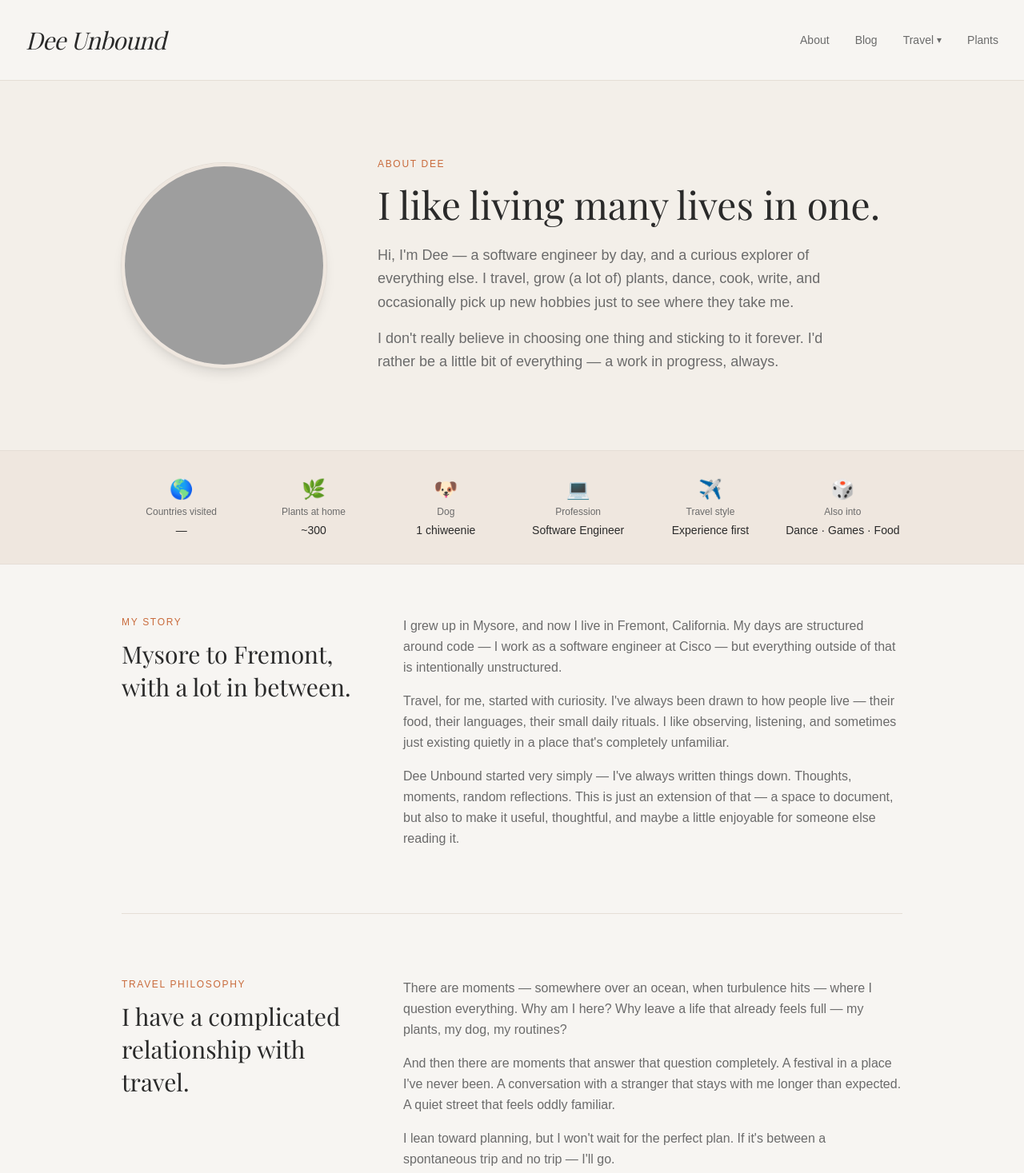
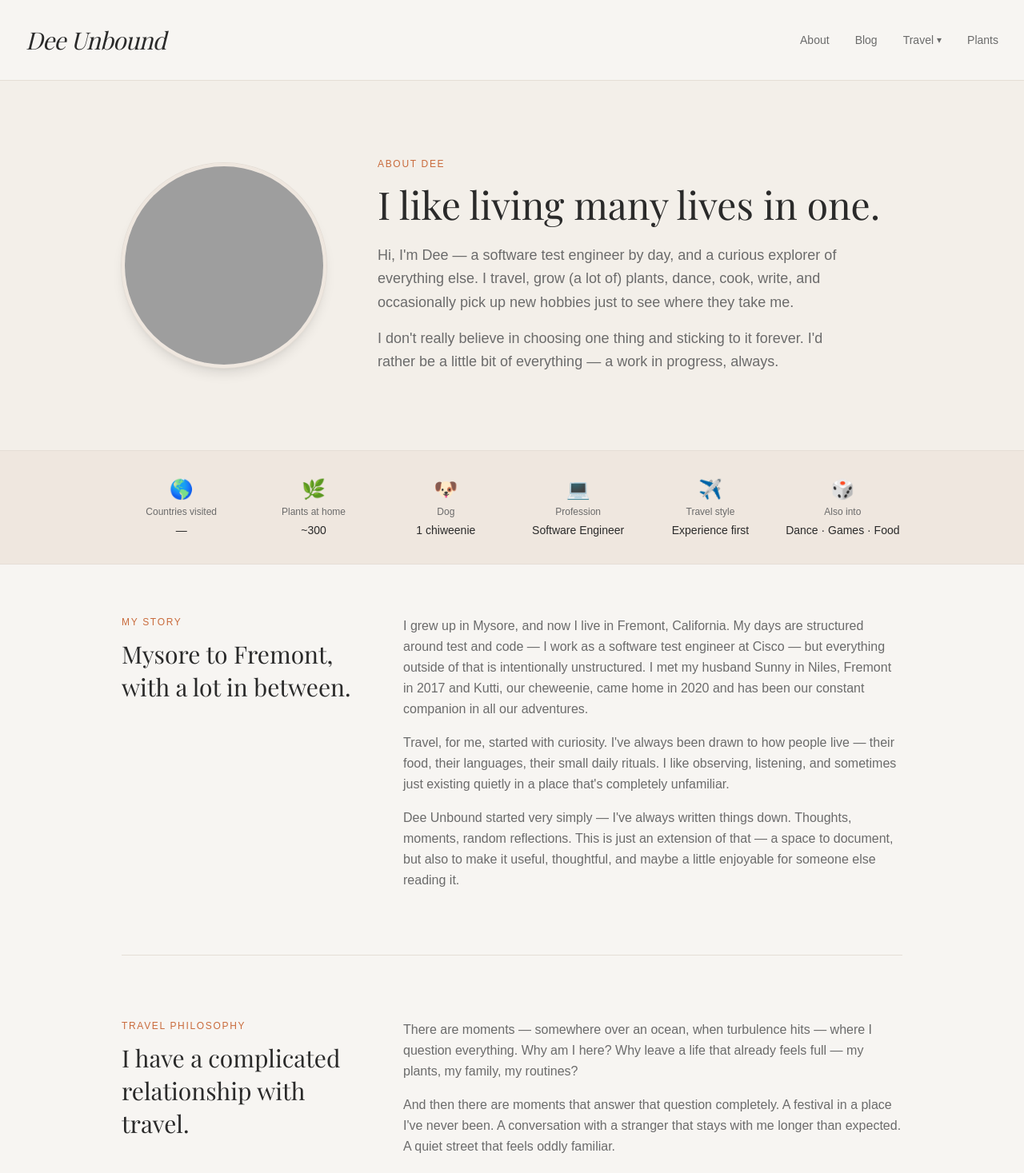
Before and after one commit to dsatyan/deeunbound, a Next.js app: page /about in a window 1280 px wide. Shown: the top 1467 px of the page at 80% size. Built offline with nearby package versions, Linux system fonts and the light colour scheme; grey boxes are pictures that could not be loaded; a web font is replaced by a local one.

Commit message:
about page 5

```diff
--- a/app/about/page.tsx
+++ b/app/about/page.tsx
@@ -28,7 +28,7 @@ export default function AboutPage() {
               I like living many lives in one.
             </h1>
             <p className="text-[var(--muted)] text-lg leading-relaxed max-w-xl">
-              Hi, I'm Dee — a software engineer by day, and a curious explorer of everything else.
+              Hi, I'm Dee — a software test engineer by day, and a curious explorer of everything else.
               I travel, grow (a lot of) plants, dance, cook, write, and occasionally pick up new
               hobbies just to see where they take me.
             </p>
@@ -80,8 +80,9 @@ export default function AboutPage() {
           <div className="space-y-4 text-[var(--muted)] leading-relaxed">
             <p>
               I grew up in Mysore, and now I live in Fremont, California. My days are structured
-              around code — I work as a software engineer at Cisco — but everything outside of
-              that is intentionally unstructured.
+              around test and code — I work as a software test engineer at Cisco — but everything outside of
+              that is intentionally unstructured. I met my husband Sunny in Niles, Fremont in 2017 and Kutti, our cheweenie,
+              came home in 2020 and has been our constant companion in all our adventures.
             </p>
             <p>
               Travel, for me, started with curiosity. I've always been drawn to how people
@@ -113,7 +114,7 @@ export default function AboutPage() {
               <p>
                 There are moments — somewhere over an ocean, when turbulence hits — where I
                 question everything. Why am I here? Why leave a life that already feels full —
-                my plants, my dog, my routines?
+                my plants, my family, my routines?
               </p>
               <p>
                 And then there are moments that answer that question completely. A festival in a
```
